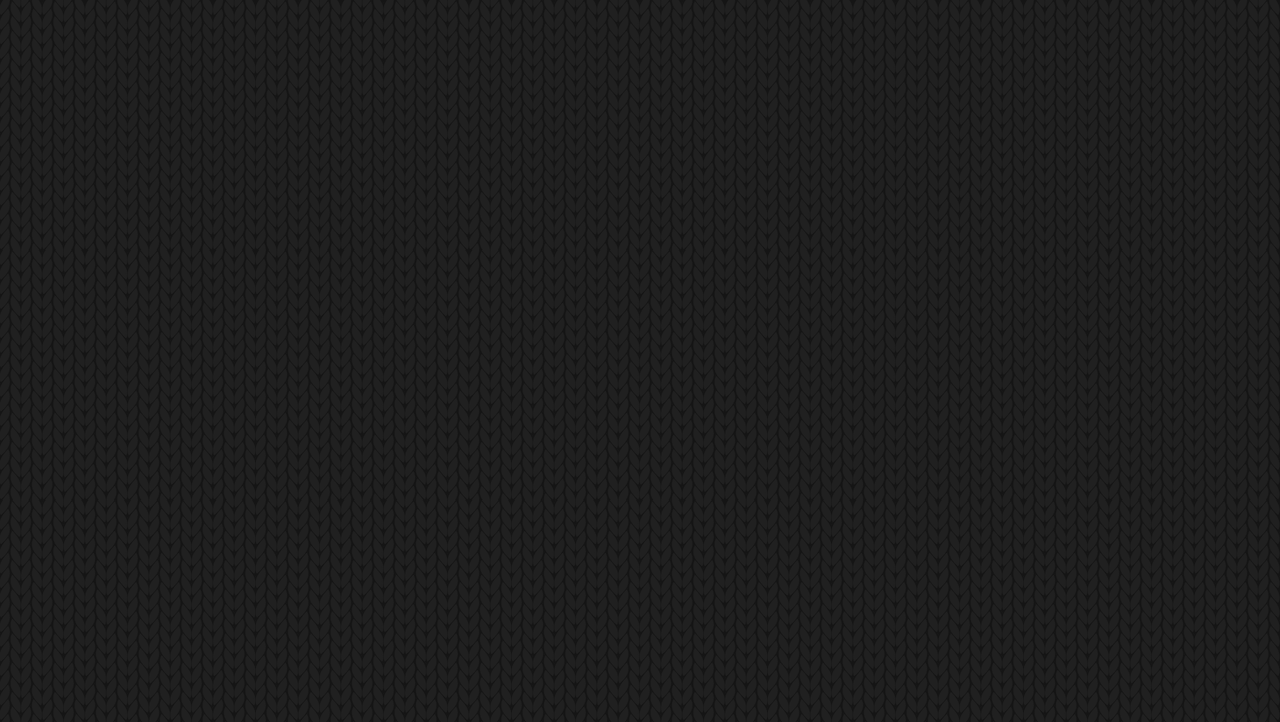
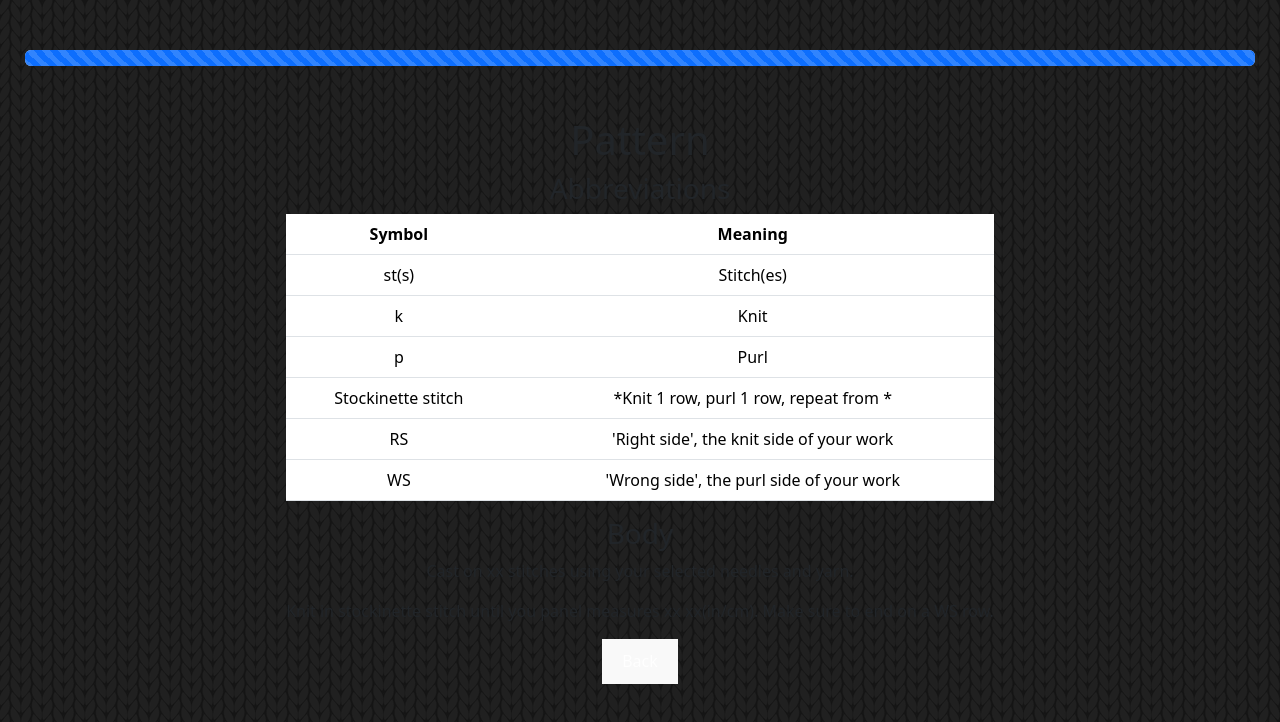
Before and after one commit to b-shearon/knit-app, a React (Vite) app: page /pattern in a window 1280 px wide. Before the commit this address had no page. Shown: the top 722 px of the page. Built offline with nearby package versions, Linux system fonts and the light colour scheme.

Commit message:
Worked on progress bar and prop states

```diff
--- a/src/App.jsx
+++ b/src/App.jsx
@@ -2,25 +2,41 @@ import {Routes, Route} from 'react-router-dom';
 import Gauge from "./Gauge.jsx";
 import Home from "./Home";
 import Measure from './Measure';
+import Pattern from './Pattern.jsx';
 import { useEffect, useState, useContext } from "react";
 import './App.css'
 import UnitsContext from "./contexts/UnitsContext.js";
 import ProgressBar from 'react-bootstrap/ProgressBar';
+import { Navbar, Container } from 'react-bootstrap';
 
 function App() {
 
+  //Units of all user measurements, using context UnitsContext
   const [units, setUnits] = useState("metric");
   const value = {units, setUnits}
 
-  //<ProgressBar striped = {true} now={15} variant="barColor" />
+  //Progress bar level
+  const [prog, setProg] = useState(0);
+
+  //User gauge
+  const [sts, setSts] = useState(0);
+  const [rows, setRows] = useState(0);
+
+  //User measurements
+  const [chest, setChest] = useState(0);
+  const [neck, setNeck] = useState(0);
+  const [armhole, setArmhole] = useState(0);
 
   return (
     <>
+    <ProgressBar striped = {true} now={prog} variant="barColor" style={{top:0, left:25, right:25, marginBottom: 50, marginTop: 50, position: 'fixed'}}/>
+
     <UnitsContext.Provider value={value}>
         <Routes>
-          <Route path="/" element={<Home/>} />
-          <Route path="/gauge" element={<Gauge/>} />
-          <Route path="/measure" element={<Measure/>} />
+          <Route path="/" element={<Home setProg = {setProg}/>}/>
+          <Route path="/gauge" element={<Gauge setProg = {setProg} sts = {sts} rows = {rows} setSts = {setSts} setRows = {setRows}/>} />
+          <Route path="/measure" element={<Measure setProg = {setProg} setChest = {setChest} setNeck = {setNeck} setArmhole = {setArmhole}/>} />
+          <Route path="/pattern" element={<Pattern setProg = {setProg} sts = {sts} rows = {rows}/>}/>
         </Routes>
       </UnitsContext.Provider>
     </>
--- a/src/Gauge.jsx
+++ b/src/Gauge.jsx
@@ -7,18 +7,14 @@ import ProgressBar from 'react-bootstrap/ProgressBar';
 
 export default function Gauge(props) {
 
-    //Selected units to use throughout pattern.
+    //Selected units to use throughout pattern
     const selectedUnits = useContext(UnitsContext);
 
-    //Gauge counts
-    const [sts, setSts] = useState(0);
-    const [rows, setRows] = useState(0);
+    //Set the users current progress through the questions
+    props.setProg(25);
 
     return (
         <div>
-
-            <ProgressBar striped = {true} now={15} variant="barColor"/>
-
             <h2>Unit Selector</h2>
             <p>Please select whether you'd like to use metric units (centimeters) or imperial units (inches).</p>
             <Row className="justify-content-md-center">
@@ -40,14 +36,14 @@ export default function Gauge(props) {
             <Form>
                 <Form.Group as = {Row} controlId="gaugeSts" className="justify-content-md-center">
                     <Col md="auto">
-                    <Form.Control type="sts" placeholder="0" />
+                    <Form.Control type="sts" placeholder={props.sts} onChange={(e) => props.setSts(e.target.value)}/>
                     </Col>
                     <Form.Label column md="auto">
                     {' '}stitches by{' '}
                     </Form.Label>
 
                     <Col md="auto">
-                    <Form.Control type="rows" placeholder="0" />
+                    <Form.Control type="rows" placeholder={props.rows} onChange={(e) => props.setRows(e.target.value)}/>
                     </Col>
 
                     <Form.Label column md="auto">
@@ -57,8 +53,6 @@ export default function Gauge(props) {
                 </Form.Group>
             </Form>
 
-            <p/>
-
             <Link to="/"><button>Back</button></Link>
             {' '}
             <Link to="/measure"><button>Next</button></Link>
--- a/src/Home.jsx
+++ b/src/Home.jsx
@@ -2,7 +2,11 @@ import * as React from 'react';
 import { Link } from 'react-router-dom';
 import './App.css'
 
-export default function Home() {
+export default function Home(props) {
+
+  //Set the users current progress through the questions
+  props.setProg(0);
+
   return (
     <>
         <div>
--- a/src/Measure.jsx
+++ b/src/Measure.jsx
@@ -1,10 +1,15 @@
 import { useEffect, useState } from "react";
 import Form from 'react-bootstrap/Form';
 import { Link } from 'react-router-dom';
-import { Card, Button, Col } from "react-bootstrap";
+import {Col, Row } from "react-bootstrap";
+import ProgressBar from 'react-bootstrap/ProgressBar';
 
 
-export default function Measure() {
+export default function Measure(props) {
+
+    //Set the users current progress through the questions
+    props.setProg(50);
+
     return (
       <>
           <h2>Measurements</h2>
@@ -17,24 +22,24 @@ export default function Measure() {
           <p>The ease of your sweater determines the final fit. Negative ease means the chest measurement of your sweater is less than your bust measurement. Positive ease means the chest measurement of your sweater is greater than your chest measurement. No ease means your sweater will be fitted to your bust exactly.</p>
           <p></p>
           <Form>
-                <Form.Group controlId="chestMeas">
+                <Form.Group as = {Row} controlId="chestMeas" className="justify-content-md-center">
+                  <Col md="auto" >
                     <Form.Control type="cheastMeasurement" placeholder="0" />
+                    </Col>
                 </Form.Group>
             </Form>
 
           <h4>Neck measurement</h4>
           <p>The desired width of the neck at the shoulders.</p>
 
-          <h4>Armpit depth measurement</h4>
-          <p>The measurement from the shoulder to the bottom of the sleeve hole. </p>
+          <h4>Armhole depth measurement</h4>
+          <p>The desired length from the shoulder to the bottom of the armhole. </p>
           <p>For a form-fitting sweater, this is about the length of your shoulder to your armpit. For a looser fit, add the desired inches on top of your shoulder to armpit length.</p>
 
 
-          <p/>
-
           <Link to="/gauge"><button>Back</button></Link>
           {' '}
-          <Link to="/"><button>Next</button></Link>
+          <Link to="/pattern"><button>Next</button></Link>
       </>
     );
   }
--- a/src/Pattern.jsx
+++ b/src/Pattern.jsx
@@ -2,25 +2,58 @@ import * as React from 'react';
 import { Link } from 'react-router-dom';
 import './App.css'
 
-export default function Pattern() {
+export default function Pattern(props) {
+
+  //Set the users current progress through the questions
+  props.setProg(100);
+
   return (
     <>
         <div>
             <h1>Pattern</h1>
             <h3>Abbreviations</h3>
-            <ul>
-                <li>st(s) = stitch(es)</li>
-                <li>k = knit</li>
-                <li>p = purl</li>
-                <li>stockinette stitch = *knit 1 row, purl 1 row, repeat from *</li>
-                <li>RS = Right side</li>
-                <li>WS = Wrong side</li>
+            <table class="table">
+              <thead>
+                <tr>
+                  <th scope="col">Symbol</th>
+                  <th scope="col">Meaning</th>
+                </tr>
+              </thead>
+              <tbody>
+                <tr>
+                  <td scope="row">st(s)</td>
+                  <td>Stitch(es)</td>
+                </tr>
+                <tr>
+                  <td scope="row">k</td>
+                  <td>Knit</td>
+                </tr>
+                <tr>
+                  <td scope="row">p</td>
+                  <td>Purl</td>
+                </tr>
+                <tr>
+                  <td scope="row">Stockinette stitch</td>
+                  <td>*Knit 1 row, purl 1 row, repeat from *</td>
+                </tr>
+                <tr>
+                  <td scope="row">RS</td>
+                  <td>'Right side', the knit side of your work</td>
+                </tr>
+                <tr>
+                  <td scope="row">WS</td>
+                  <td>'Wrong side', the purl side of your work</td>
+                </tr>
+              </tbody>
+            </table>
 
-            </ul>
             <h3>Body</h3>
             <p>Cast on xx stitches using your selected needles and yarn.</p>
             <p>Knit in stockinette stitch until you panel measures xx xx(in/cm). Make sure to end on a WS row.</p>
         </div>
+
+
+        <Link to="/measure"><button>Back</button></Link>
     </>
   );
 }
--- a/src/index.css
+++ b/src/index.css
@@ -56,6 +56,16 @@ button:focus-visible {
   outline: 4px auto -webkit-focus-ring-color;
 }
 
+hr{
+  margin-top: 2.4em;
+  margin-bottom: 2.4em;
+}
+
+Form{
+  margin-top: 1.6em;
+  margin-bottom: 1.6em;
+}
+
 @media (prefers-color-scheme: light) {
   :root {
     color: #213547;
```
